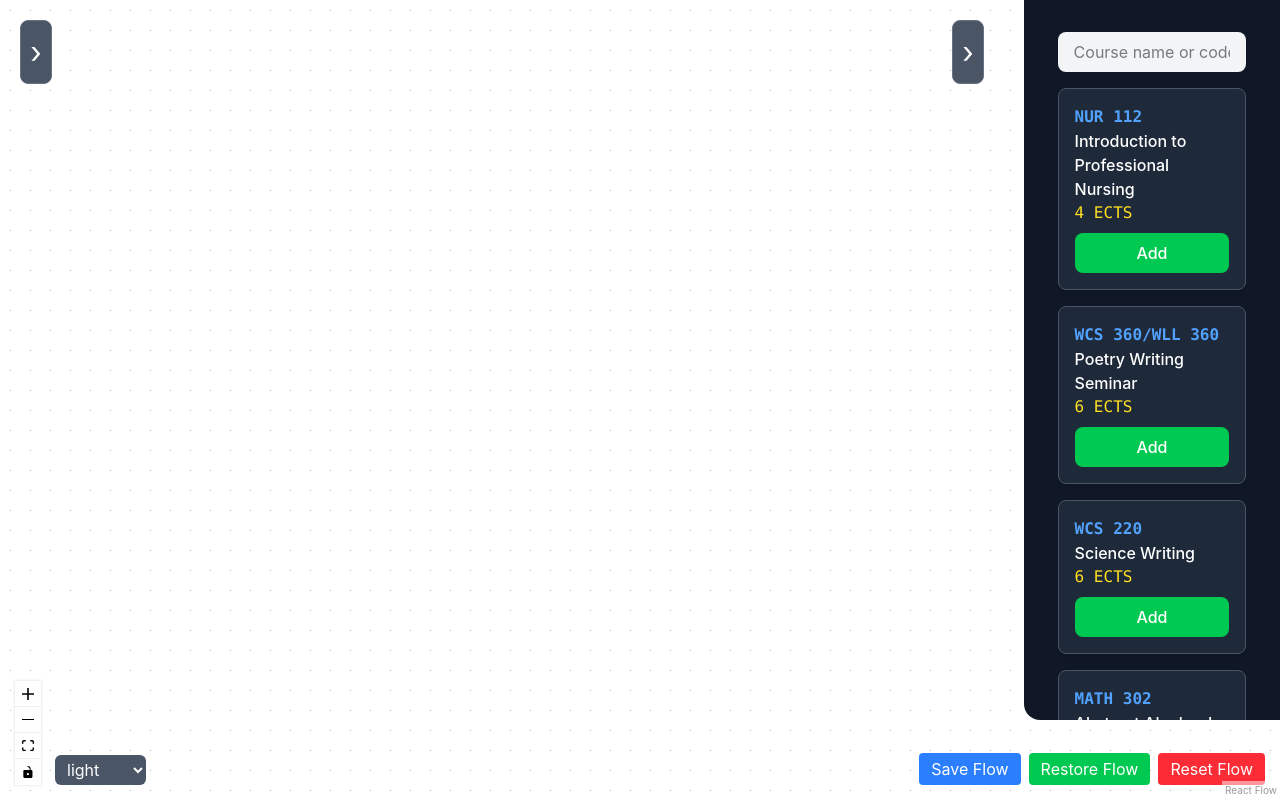
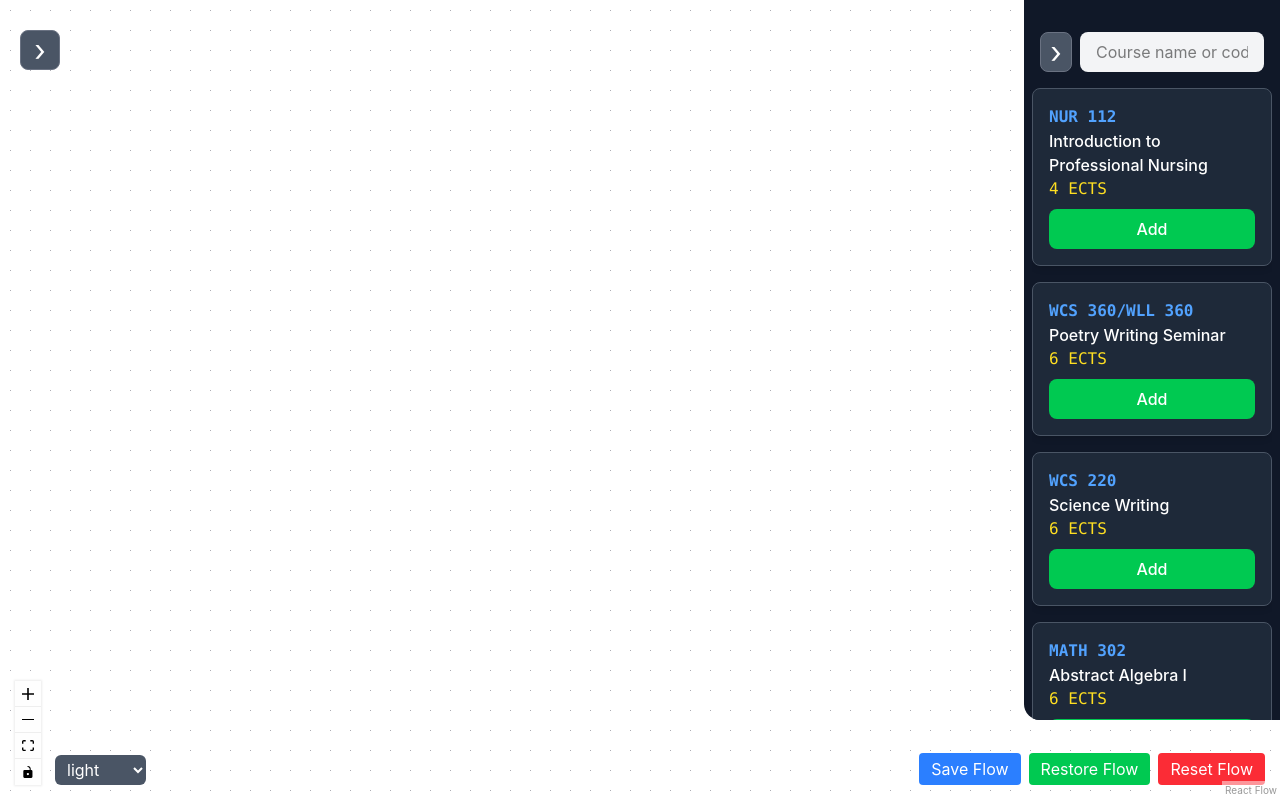
Before and after one commit to cerebrum101/courseplanner, a React (Vite) app: page /planner in a window 1280 px wide. Built offline with nearby package versions, Linux system fonts and the light colour scheme.

Commit message:
changed buttons

```diff
--- a/src/molecules/Dashboard.jsx
+++ b/src/molecules/Dashboard.jsx
@@ -1,5 +1,4 @@
-import React, { useState } from 'react';
-import { useEffect } from "react";
+import React, { useState, useEffect } from 'react';
 import courseDataJSON from '../data/courseData.json';
 
 import '.././styles/index.css';
@@ -33,9 +32,6 @@ export default function Dashboard({addedCardsCodes, setAddedCardsCodes}) {
     const [isCollapsed, setIsCollapsed] = useState(false);
     const [searchTerm, setSearchTerm] = useState('');
 
-
-
-
     function handleButtonClick() {
         setIsCollapsed((isCollapsed) => !isCollapsed);
     }
@@ -48,9 +44,7 @@ export default function Dashboard({addedCardsCodes, setAddedCardsCodes}) {
           else {
             setAddedCardsCodes(addedCardsCodes.filter(courseCode => courseCode !== code))
           }
-
     }
-
 
     const filteredCards = courseDataJSON.coursesData
     .filter(course =>
@@ -68,42 +62,41 @@ export default function Dashboard({addedCardsCodes, setAddedCardsCodes}) {
         />
     ));
 
-
     return (
         <>
         <button
-    className={`fixed top-5 right-20 h-16 w-8 bg-gray-600 z-10 rounded-lg border border-gray-500 text-3xl text-white flex items-center justify-center transition-all duration-300 hover:bg-gray-500 ${
-        isCollapsed ? "right-[20px]" : "right-[calc(20%+2.5rem)]"
-    }`}
+        className={`${isCollapsed ? "block": "hidden"} absolute right-[20px] top-[30px] z-20  h-[40px] w-[40px] bg-gray-600 rounded-lg border border-gray-500 text-3xl text-white flex items-center justify-center transition-all duration-300 hover:bg-gray-500 mr-2`}
                         onClick={handleButtonClick}
+                        aria-label={isCollapsed ? "Expand dashboard" : "Collapse dashboard"}
                     >
-    {isCollapsed ? '‹' : '›'}
+                        {isCollapsed ?  '‹' : '›'}
+                    </button>
+        <div className={`dashboard h-[90%] fixed rounded-bl-2xl bg-gray-900 right-0 flex flex-col z-9 transition-all duration-300 overflow-hidden max-w-[360px] ${isCollapsed ? "w-0" : "w-1/5 min-w-[250px]"}`}>
+            <div className="wrapper h-full w-full mx-auto px-2">
+                <div className="flex items-center mt-8 px-2">
+                    <button
+                        className="h-[40px] w-[40px] bg-gray-600 rounded-lg border border-gray-500 text-3xl text-white flex items-center justify-center transition-all duration-300 hover:bg-gray-500 mr-2"
+                        onClick={handleButtonClick}
+                        aria-label={isCollapsed ? "Expand dashboard" : "Collapse dashboard"}
+                    >
+                        {isCollapsed ? '‹': '›'}
                     </button>
 
-            <div className={`dashboard h-[90%] fixed rounded-bl-2xl bg-gray-900 right-0 flex flex-col z-9 transition-all duration-300 overflow-hidden max-w-[360px] ${isCollapsed ? "w-0" : "min-w-[20%]  w-1/5 "}`}>
-              <div className="wrapper h-full w-[80%] mx-auto px-2">
                     <input
                         type="text"
-                    className="input w-full h-10 mx-auto mt-8 rounded-lg z-10 bg-gray-100 px-4 focus:outline-none focus:ring-2 focus:ring-blue-500"
+                        className="input w-full h-10 rounded-lg z-10 bg-gray-100 px-4 focus:outline-none focus:ring-2 focus:ring-blue-500"
                         onChange={(e) => setSearchTerm(e.target.value)}
                         value={searchTerm}
                         id="course-search"
                         placeholder="Course name or code"
                     />
-
-                <div className="cards flex-col align-middle w-full max-h-none">
-
+                </div>
 
                 <div className="cards flex flex-col w-full overflow-y-auto max-h-[calc(100vh-8rem)] mt-4 space-y-4 pb-12">
                     {filteredCards}
                 </div>
-
-                </div>
-
             </div>
         </div>
-
         </>
-
     );
 }
--- a/src/organisms/CourseDashboard.jsx
+++ b/src/organisms/CourseDashboard.jsx
@@ -58,20 +58,28 @@ export default function CourseDashboard({ selctedCourseData, isVisible, onToggle
 
     return (
         <>
-        <button
-            className={`fixed top-5 left-20 h-16 w-8 bg-gray-600 z-10 rounded-lg border border-gray-500 text-3xl text-white flex items-center justify-center transition-all duration-300 hover:bg-gray-500 ${
-                !isVisible ? "left-[20px]" : "left-[calc(25%+2.5rem)]"
-            }`}
-            onClick={handleButtonClick}
-        >
-            {!isVisible ? '›' :  '‹' }
-        </button>
+            <button
+                className={`${!isVisible ? "block" : "hidden"} absolute left-[20px] top-[30px] z-20 h-[40px] w-[40px] bg-gray-600 rounded-lg border border-gray-500 text-3xl text-white flex items-center justify-center transition-all duration-300 hover:bg-gray-500 text-center`}
+                onClick={handleButtonClick}
+                aria-label={!isVisible ? "Expand course details" : "Collapse course details"}
+            >
+                {!isVisible ? '›' : '‹'}
+            </button>
 
-            <div className={`dashboard h-[80%] rounded-br-2xl fixed bg-gray-900 left-0 flex flex-col z-9 transition-all duration-300 overflow-hidden max-w-[360px] text-white ${!isVisible ? "w-0" : "min-w-[25%] "}`}>
+            <div className={`dashboard h-[80%] rounded-br-2xl fixed bg-gray-900 left-0 flex flex-col z-9 transition-all duration-300 overflow-hidden max-w-[360px] text-white ${!isVisible ? "w-0" : "min-w-[25%]"}`}>
                 <div className="wrapper h-full w-[80%] mx-auto px-2 flex flex-col">
-                    <h1 className="mt-6 text-2xl font-semibold text-white mb-6 text-center">Course Details</h1>
+                    <div className="flex items-center justify-between mt-6 px-2">
+                        <h1 className="text-2xl font-semibold text-white">Course Details</h1>
+                        <button
+                            className="h-[40px] w-[40px] bg-gray-600 rounded-lg border border-gray-500 text-3xl text-white flex items-center justify-center transition-all duration-300 hover:bg-gray-500"
+                            onClick={handleButtonClick}
+                            aria-label={!isVisible ? "Expand course details" : "Collapse course details"}
+                        >
+                            {!isVisible ? '›' : '‹'}
+                        </button>
+                    </div>
 
-                    <div className="cards flex-col align-middle w-full overflow-y-auto scrollbar-thin scrollbar-thumb-gray-600 scrollbar-track-gray-800">
+                    <div className="cards flex-col align-middle w-full overflow-y-auto scrollbar-thin scrollbar-thumb-gray-600 scrollbar-track-gray-800 mt-3">
                         {selctedCourseData ? (
                             <div className="bg-gray-800 p-4 mb-4 rounded-lg border border-gray-600 space-y-3">
                                 <div className="flex flex-col space-y-2">
```
Lines whose indentation alone changed are shown as unchanged.
